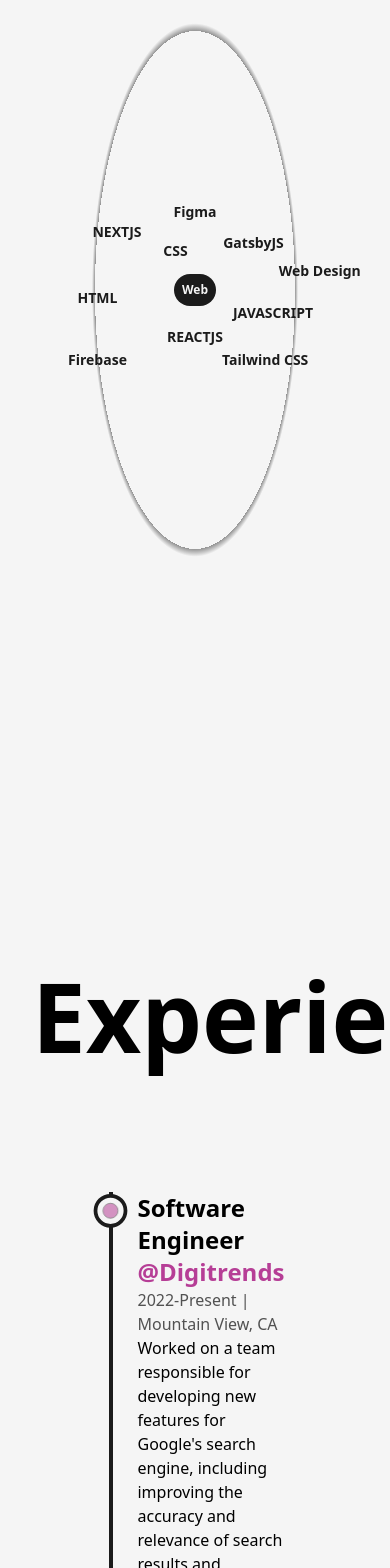
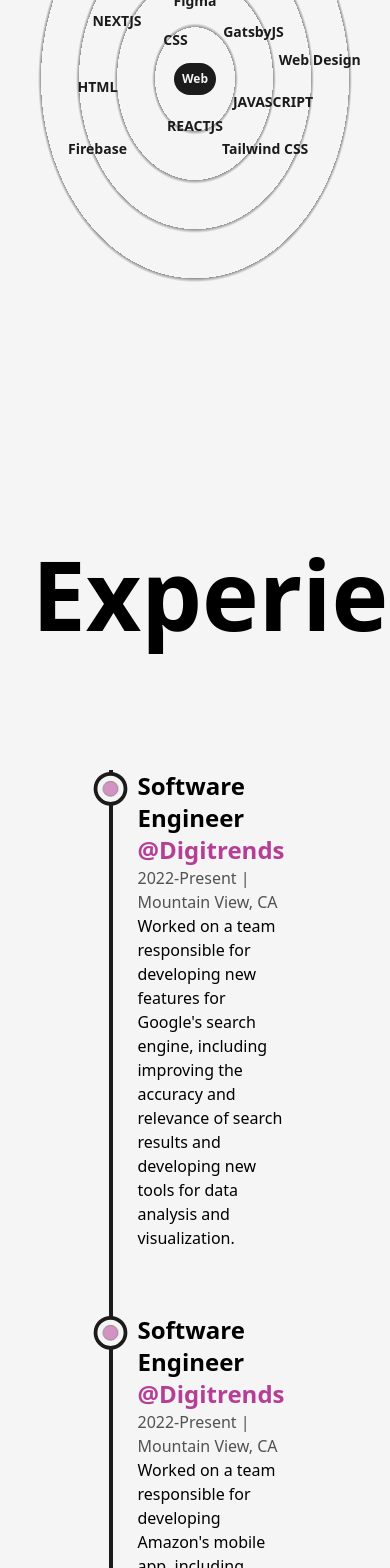
Before and after one commit to Abdullah-Younus/Portfolio, a Next.js app: page /about in a window 390 px wide. Shown: the part 1573-3141 px from the top of the page. Built offline with nearby package versions, Linux system fonts and the light colour scheme.

Commit message:
skill section done

```diff
--- a/src/components/Skilled.tsx
+++ b/src/components/Skilled.tsx
@@ -21,7 +21,11 @@ const Skilled = () => {
   return (
     <div>
       <h2 className='font-bold text-8xl mt-64 w-full text-center md:text-6xl md:mt-32'>Skills</h2>
-      <div className='w-full h-screen relative flex items-center justify-center rounded-full bg-circularLight dark:bg-circularDark'>
+      <div className='w-full h-screen relative flex items-center justify-center rounded-full bg-circularLight dark:bg-circularDark lg:h-[80vh] sm:h-[60vh] xs:h-[50vh]
+      lg:bg-circularLightLg lg:dark:bg-circularDarkLg
+      md:bg-circularLightMd md:dark:bg-circularDarkMd
+      sm:bg-circularLightSm sm:dark:bg-circularDarkSm
+      '>
         <motion.div whileHover={{ scale: 1.05 }} className='flex items-center justify-center rounded-full font-semibold bg-dark text-light p-8 shadow-dark dark:text-dark dark:bg-light lg:p-6 md:p-4 xs:text-xs xs:p-2'>
           Web
         </motion.div>
--- a/tailwind.config.ts
+++ b/tailwind.config.ts
@@ -38,13 +38,13 @@ const config: Config = {
           "repeating-radial-gradient(rgba(0,0,0,0.4) 2px,#f5f5f5 5px,#f5f5f5 60px)",
 
         circularDarkMd:
-          "repeating-radial-gradient(rgba(255,255,255,0.5) 2px,#1b1b1b 8px,#1b1b1b 60px)",
+          "repeating-radial-gradient(rgba(255,255,255,0.5) 2px,#1b1b1b 6px,#1b1b1b 60px)",
 
         circularLightSm:
           "repeating-radial-gradient(rgba(0,0,0,0.4) 2px,#f5f5f5 5px,#f5f5f5 40px)",
 
         circularDarkSm:
-          "repeating-radial-gradient(rgba(255,255,255,0.5) 2px,#1b1b1b 8px,#1b1b1b 40px)",
+          "repeating-radial-gradient(rgba(255,255,255,0.5) 2px,#1b1b1b 4px,#1b1b1b 40px)",
       },
     },
     screens: {
```
